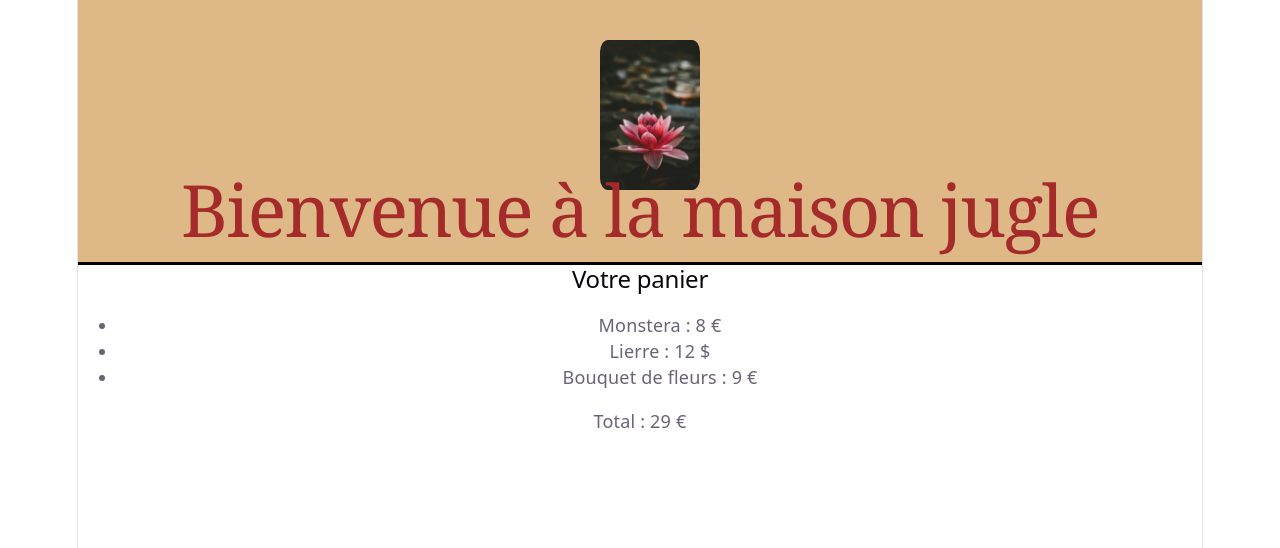
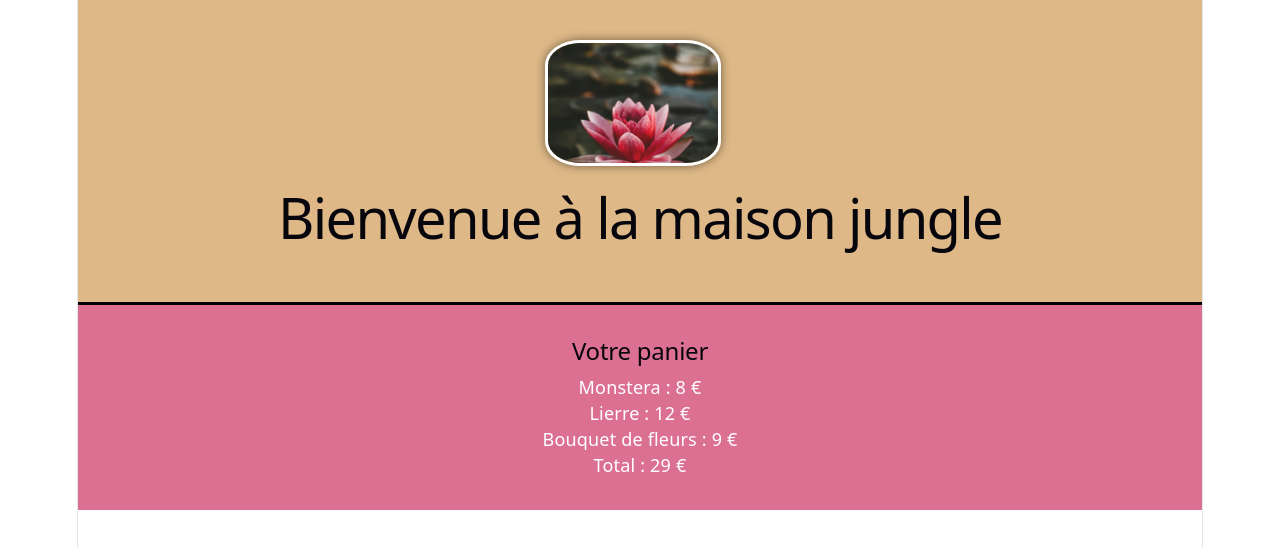
Before and after one commit to saidanrabia1-sys/LaMaisonJungle, a React (Vite) app in the folder la-maison-jungle/: page / in a window 1280 px wide. Shown: the top 548 px of the page. Built offline with nearby package versions, Linux system fonts and the light colour scheme.

Commit message:
ajout des couleur

```diff
--- a/la-maison-jungle/src/components/Banner.jsx
+++ b/la-maison-jungle/src/components/Banner.jsx
@@ -2,22 +2,20 @@
  * Banner est le composant pour présenter la bannière (la barre de navigation)
  * Le composant Banner retourne un message codé en HTML <h1>Bienvenue à la maison</h1>
  */
-// j'importe le fichier Banner.css appliqué au composant Banner.jsx
-import '../styles/Banner.css'
+// j'importe le fichier Banner.module.css appliqué au composant Banner.jsx
+import styles from '../styles/Banner.module.css'
+
 import logo from '../assets/unsplash-logo.jpg';
 
 const Banner = () => {
-    const title = "Bienvenue à la maison jugle "
+    const title = "Bienvenue à la maison jungle"
 
     return (
-        <div className="banner">
-             <img src={logo}  alt="Logo La maison jungle" className="banner-logo" />
-            <h1  className="banner-title">{title}</h1>
+        <div className={styles.banner}>
+            <img src={logo} alt="Logo La maison jungle" className={styles.bannerLogo} />
+            <h1 className={styles.bannerTitle}>{title}</h1>
         </div>
-     )
+    )
 }
 
-/**
- * J'exporte le composant banner en utilisant les mots-clès export default suivi du nom du composant
- */
 export default Banner
--- a/la-maison-jungle/src/components/Cart.jsx
+++ b/la-maison-jungle/src/components/Cart.jsx
@@ -1,8 +1,8 @@
 /**
- * Le composant cart représente le panier de courses.
- * Le composant cart sera réutilisé dans le composant App.
+ * Le composant Cart représente le panier de courses.
+ * Le composant Cart sera réutilisé dans le composant App.
  */
-
+import styles from '../styles/Cart.module.css'
 
 const Cart = () => {
     const monstera = 8
@@ -10,14 +10,14 @@ const Cart = () => {
     const bouquet = 9
 
     return(
-        <div>
-             <h2>Votre panier</h2>
-        <ul>
-            <li>Monstera : {monstera} €</li>
-            <li>Lierre : {lierre} $</li>
-            <li>Bouquet de fleurs : {bouquet} €</li>
-        </ul>
-        <p>Total : {monstera + lierre + bouquet} €</p>
+        <div className={styles.cart}>
+            <h2>Votre panier</h2>
+            <ul style={{ listStyle: 'none', padding: 0, margin: 0 }}>
+                <li>Monstera : {monstera} €</li>
+                <li>Lierre : {lierre} €</li>
+                <li>Bouquet de fleurs : {bouquet} €</li>
+            </ul>
+            <p>Total : {monstera + lierre + bouquet} €</p>
         </div>
     )
 }
--- a/la-maison-jungle/src/styles/Banner.css
+++ b/la-maison-jungle/src/styles/Banner.module.css
@@ -18,10 +18,12 @@ Mise en forme du composant Banner.jsx
     font-family: 'Georgia', serif;
 }
 
-
-.banner-logo {
-  height: auto;
-  margin-left: 20px;
-  border-radius: 8%;
-  width: 100px;
+.bannerLogo {
+    width: 170px;
+    height: 120px;
+    border-radius: 20%;
+    object-fit: cover;
+    border: 3px solid white;
+    margin-right: 15px;
+    box-shadow: 0 0 10px rgba(0, 0, 0, 0.5);
 }
--- /dev/null
+++ b/la-maison-jungle/src/styles/Cart.module.css
@@ -0,0 +1,11 @@
+.cart {
+    padding: 32px;
+    background-color: palevioletred;
+    color: white;
+}
+
+.ma-liste {
+  list-style: none;
+  padding: 0;
+  margin: 0;
+}
```
